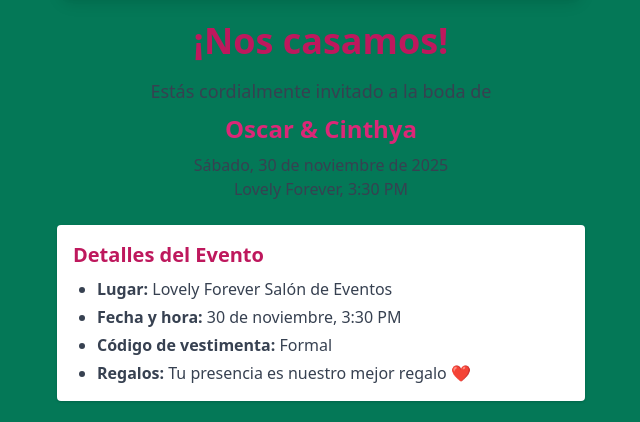
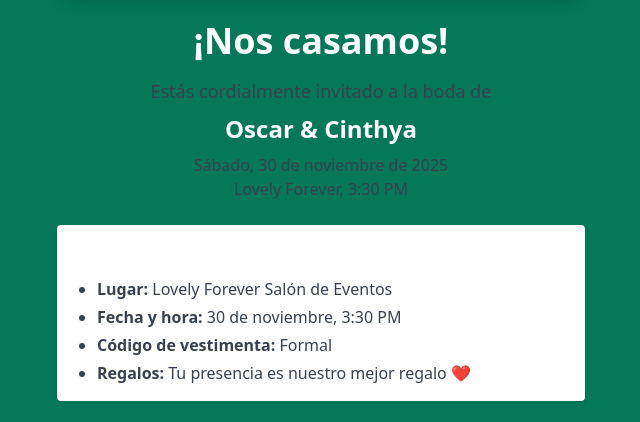
Before and after one commit to OzcarA/invitacion-boda, a plain HTML site: page index.html in a window 1280 px wide. Shown: the part 423-845 px from the top of the page, without its empty margins (319-959 px from the left). Drawn offline with nearby package versions, Linux system fonts and the light colour scheme; no server answers.

Commit message:
Update index.html

```diff
--- a/index.html
+++ b/index.html
@@ -16,14 +16,14 @@
     <img src="https://s3-us-west-2.amazonaws.com/amm-prod/images/photos/000/002/356/original/wedding-lasso-boda-lazo-Catholic-Hispanic-Filipino-marriage-ceremony-traditions.jpg?1738340552"
          alt="Boda" class="w-full rounded-2xl shadow-lg mb-6">
 
-    <h1 class="text-4xl font-bold text-pink-700 mb-4">¡Nos casamos!</h1>
+    <h1 class="text-4xl font-bold text-white mb-4">¡Nos casamos!</h1>
     <p class="text-lg text-gray-700">Estás cordialmente invitado a la boda de</p>
-    <p class="text-2xl font-semibold text-pink-600 my-2">Oscar & Cinthya</p>
+    <p class="text-2xl font-semibold text-white my-2">Oscar & Cinthya</p>
     <p class="text-gray-700">Sábado, 30 de noviembre de 2025<br>Lovely Forever, 3:30 PM</p>
 
     <!-- Detalles del evento -->
     <div class="bg-white p-4 rounded shadow my-6 text-left">
-      <h2 class="text-xl font-semibold text-pink-700 mb-2">Detalles del Evento</h2>
+      <h2 class="text-xl font-semibold text-white mb-2">Detalles del Evento</h2>
       <ul class="list-disc pl-6 text-gray-700 space-y-1">
         <li><strong>Lugar:</strong> Lovely Forever Salón de Eventos</li>
         <li><strong>Fecha y hora:</strong> 30 de noviembre, 3:30 PM</li>
```
